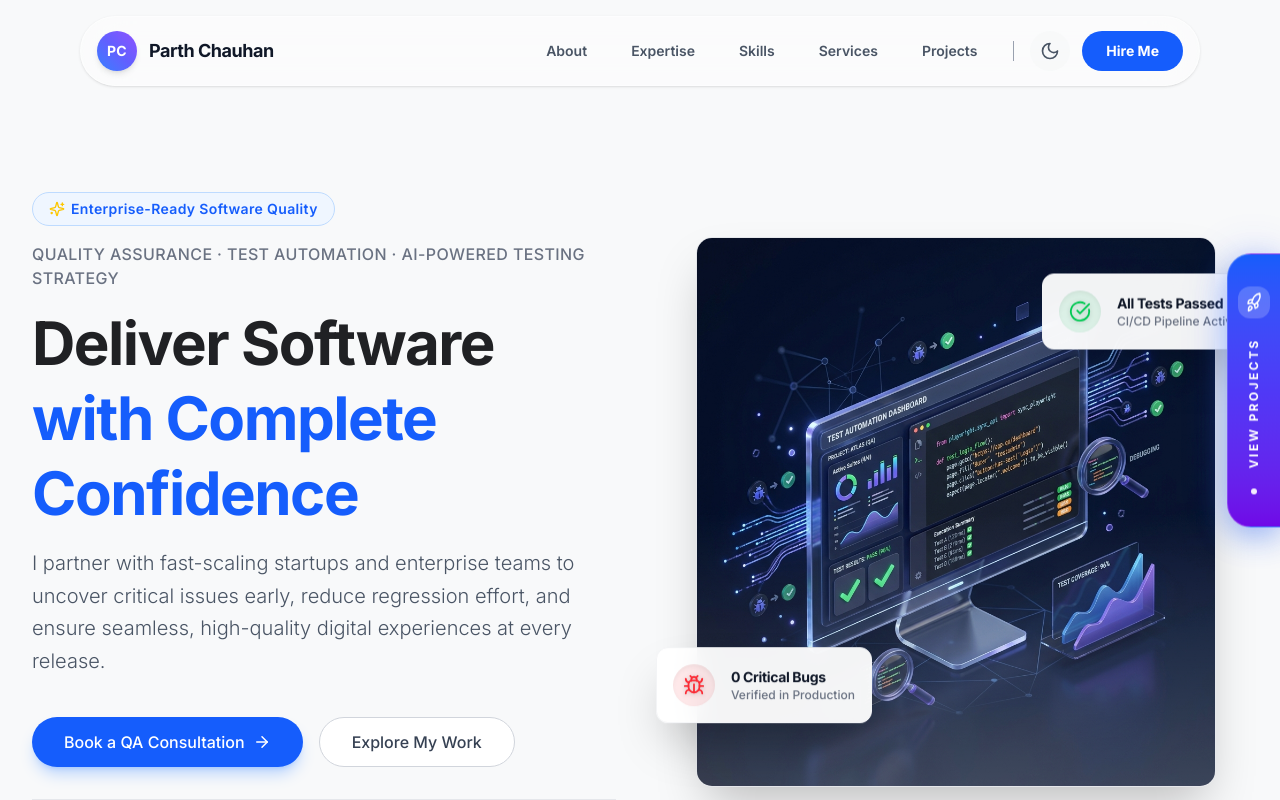
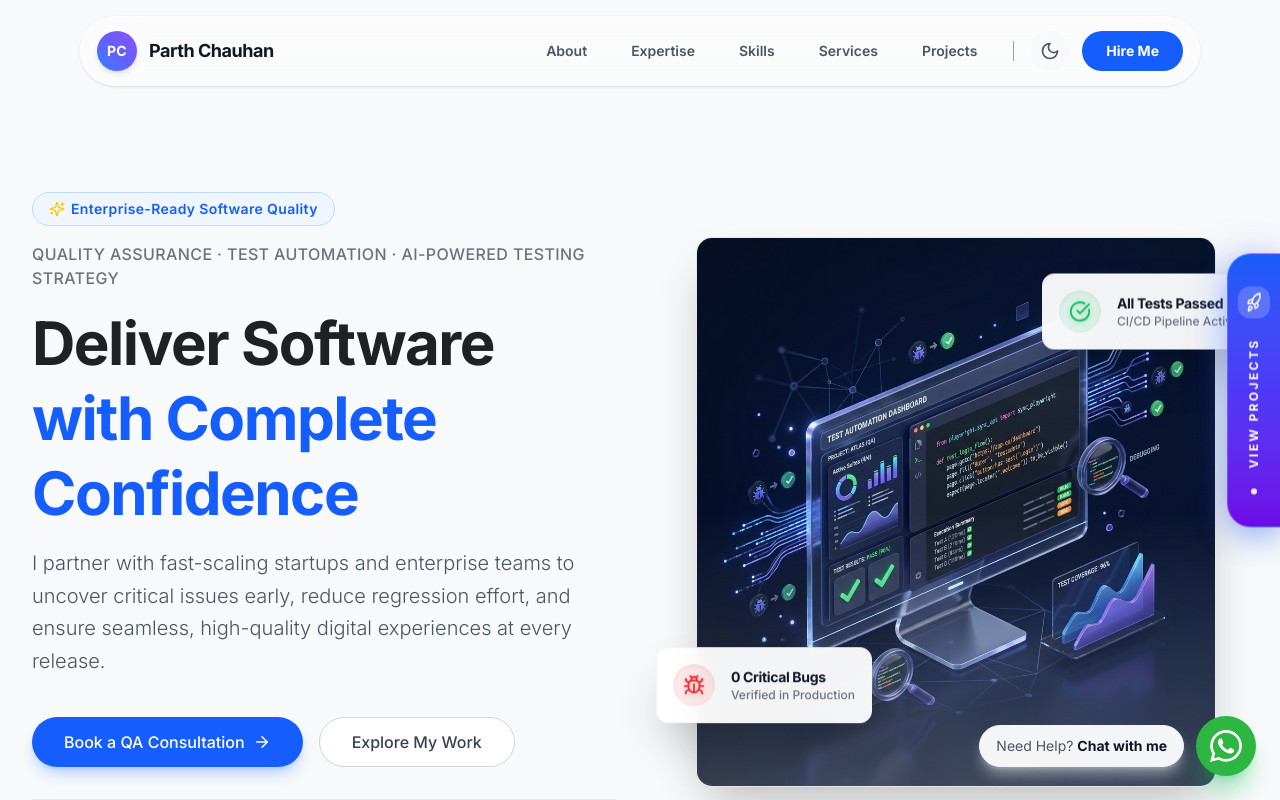
Before and after one commit to ParthChauhan2003/Portfolio, a React (Vite) app: page / in a window 1280 px wide. Shown: the top 800 px of the page. Built offline with nearby package versions, Linux system fonts and the light colour scheme.

Commit message:
feat: add interactive WhatsApp chat widget component to App layout

```diff
--- a/src/app/App.tsx
+++ b/src/app/App.tsx
@@ -15,6 +15,7 @@ import { CertsTools } from './components/CertsTools';
 import { Contact } from './components/Contact';
 import { Footer } from './components/Footer';
 import { FloatingSideProjects } from './components/FloatingSideProjects';
+import { WhatsAppWidget } from './components/WhatsAppWidget';
 import { Analytics } from '@vercel/analytics/react';
 import { SpeedInsights } from '@vercel/speed-insights/react';
 
@@ -99,6 +100,7 @@ export default function App() {
             <Contact darkMode={darkMode} />
           </main>
           <FloatingSideProjects darkMode={darkMode} />
+          <WhatsAppWidget darkMode={darkMode} />
           <Footer darkMode={darkMode} />
         </>
       )}
--- /dev/null
+++ b/src/app/components/WhatsAppWidget.tsx
@@ -0,0 +1,151 @@
+import React, { useState, useEffect } from 'react';
+import { motion, AnimatePresence } from 'motion/react';
+import { X } from 'lucide-react';
+
+const WhatsAppIcon = ({ size = 24, className = "" }) => (
+  <svg
+    xmlns="http://www.w3.org/2000/svg"
+    width={size}
+    height={size}
+    viewBox="0 0 24 24"
+    fill="currentColor"
+    className={className}
+  >
+    <path d="M17.472 14.382c-.297-.149-1.758-.867-2.03-.967-.273-.099-.471-.148-.67.15-.197.297-.767.966-.94 1.164-.173.199-.347.223-.644.075-.297-.15-1.255-.463-2.39-1.475-.883-.788-1.48-1.761-1.653-2.059-.173-.297-.018-.458.13-.606.134-.133.298-.347.446-.52.149-.174.198-.298.298-.497.099-.198.05-.371-.025-.52-.075-.149-.669-1.612-.916-2.207-.242-.579-.487-.5-.669-.51a12.8 12.8 0 0 0-.57-.01c-.198 0-.52.074-.792.372-.272.297-1.04 1.016-1.04 2.479 0 1.462 1.065 2.875 1.213 3.074.149.198 2.096 3.2 5.077 4.487.709.306 1.262.489 1.694.625.712.227 1.36.195 1.871.118.571-.085 1.758-.719 2.006-1.413.248-.694.248-1.289.173-1.413-.074-.124-.272-.198-.57-.347m-5.421 7.403h-.004a9.87 9.87 0 0 1-5.031-1.378l-.361-.214-3.741.982.998-3.648-.235-.374a9.86 9.86 0 0 1-1.51-5.26c.001-5.45 4.436-9.884 9.888-9.884 2.64 0 5.122 1.03 6.988 2.898a9.825 9.825 0 0 1 2.893 6.994c-.003 5.45-4.437 9.884-9.885 9.884m8.413-18.297A11.815 11.815 0 0 0 12.05 0C5.495 0 .16 5.335.157 11.892c0 2.096.547 4.142 1.588 5.945L.057 24l6.305-1.654a11.882 11.882 0 0 0 5.683 1.448h.005c6.554 0 11.89-5.335 11.893-11.893a11.821 11.821 0 0 0-3.48-8.413Z"/>
+  </svg>
+);
+
+interface WhatsAppWidgetProps {
+  darkMode: boolean;
+}
+
+export const WhatsAppWidget: React.FC<WhatsAppWidgetProps> = ({ darkMode }) => {
+  const [isOpen, setIsOpen] = useState(false);
+  const [showTooltip, setShowTooltip] = useState(false);
+  const [hasInteracted, setHasInteracted] = useState(false);
+
+  useEffect(() => {
+    // We keep this empty or remove the timers since text should always be visible
+  }, []);
+
+  const handleOpen = () => {
+    setIsOpen(true);
+    setShowTooltip(false);
+    setHasInteracted(true);
+  };
+
+  const handleClose = () => {
+    setIsOpen(false);
+  };
+
+  const waLink = "https://wa.me/919664639533?text=Hello+Parth,+I+visited+your+QA+Portfolio+and+would+like+to+discuss+a+project.";
+
+  return (
+    <div className="fixed bottom-6 right-6 z-[9999] flex flex-col items-end">
+      <AnimatePresence>
+        {isOpen && (
+          <motion.div
+            initial={{ opacity: 0, y: 20, scale: 0.9 }}
+            animate={{ opacity: 1, y: 0, scale: 1 }}
+            exit={{ opacity: 0, y: 20, scale: 0.9 }}
+            transition={{ type: "spring", stiffness: 300, damping: 25 }}
+            style={{ willChange: 'transform' }}
+            className={`mb-4 w-[320px] sm:w-[360px] rounded-2xl shadow-2xl overflow-hidden border origin-bottom-right ${
+              darkMode ? 'bg-gray-900 border-gray-800 shadow-black/50' : 'bg-white border-gray-100 shadow-gray-200/50'
+            }`}
+          >
+            {/* Header */}
+            <div className="bg-[#2db742] p-5 text-white relative">
+              <button
+                onClick={handleClose}
+                className="absolute top-4 right-4 text-white/80 hover:text-white transition-colors p-1.5 rounded-full hover:bg-white/10 focus:outline-none focus:ring-2 focus:ring-white/50"
+                aria-label="Close Chat"
+              >
+                <X size={20} />
+              </button>
+              <h3 className="font-bold text-lg mb-1.5 pr-8">Start a Conversation</h3>
+              <p className="text-white/90 text-sm leading-relaxed font-medium">
+                Hi! I'm Parth Chauhan. Click below to discuss QA Testing, Test Automation, AI Testing Strategy.
+              </p>
+            </div>
+
+            {/* Body */}
+            <div className={`p-5 ${darkMode ? 'bg-gray-900' : 'bg-white'}`}>
+              <div className="flex items-center gap-4 mb-5">
+                <div className="relative">
+                  {/* Avatar */}
+                  <div className={`w-12 h-12 rounded-full flex items-center justify-center text-white font-bold text-lg shadow-inner ${darkMode ? 'bg-gradient-to-br from-blue-600 to-indigo-800' : 'bg-gradient-to-br from-blue-500 to-indigo-600'}`}>
+                    PC
+                  </div>
+                  {/* Online Status */}
+                  <div className={`absolute bottom-0 right-0 w-3.5 h-3.5 bg-green-500 border-2 rounded-full ${darkMode ? 'border-gray-900' : 'border-white'}`}></div>
+                </div>
+                <div>
+                  <h4 className={`font-semibold text-[15px] ${darkMode ? 'text-white' : 'text-gray-900'}`}>Parth Chauhan</h4>
+                  <p className={`text-[13px] ${darkMode ? 'text-gray-400' : 'text-gray-500'}`}>QA Engineer | Test Automation</p>
+                  <p className={`text-[11px] mt-1 flex items-center gap-1.5 font-medium ${darkMode ? 'text-gray-500' : 'text-gray-400'}`}>
+                    <span className="w-1.5 h-1.5 bg-green-500 rounded-full inline-block animate-pulse"></span>
+                    Typically replies within a few minutes
+                  </p>
+                </div>
+              </div>
+
+              {/* CTA */}
+              <a
+                href={waLink}
+                target="_blank"
+                rel="noopener noreferrer"
+                className="w-full flex items-center justify-center gap-2 bg-[#2db742] hover:bg-[#28a33b] text-white font-semibold py-3.5 px-4 rounded-xl transition-all duration-200 shadow-lg shadow-green-500/25 hover:shadow-green-500/40 hover:-translate-y-0.5 group focus:outline-none focus:ring-2 focus:ring-[#2db742] focus:ring-offset-2"
+              >
+                <WhatsAppIcon size={20} className="group-hover:scale-110 transition-transform duration-300" />
+                Chat on WhatsApp
+              </a>
+            </div>
+          </motion.div>
+        )}
+      </AnimatePresence>
+
+      <div className="flex items-center gap-3">
+        <AnimatePresence>
+          {!isOpen && (
+            <motion.div
+              initial={{ opacity: 0, x: 20 }}
+              animate={{ opacity: 1, x: 0 }}
+              exit={{ opacity: 0, x: 10 }}
+              transition={{ type: "spring", stiffness: 400, damping: 25 }}
+              className={`px-4 py-2.5 rounded-full shadow-lg text-sm whitespace-nowrap cursor-pointer pointer-events-auto backdrop-blur-md flex items-center transition-transform hover:scale-105 ${
+                darkMode
+                  ? 'bg-gray-800/95 text-gray-300 border border-gray-700/50 shadow-black/30'
+                  : 'bg-white/95 text-gray-600 border border-gray-100 shadow-gray-200/50'
+              }`}
+              onClick={handleOpen}
+            >
+              Need Help?&nbsp;<span className={`font-bold ${darkMode ? 'text-white' : 'text-gray-900'}`}>Chat with me</span>
+            </motion.div>
+          )}
+        </AnimatePresence>
+
+        <button
+          onClick={isOpen ? handleClose : handleOpen}
+          style={{ willChange: 'transform' }}
+          className={`relative flex items-center justify-center w-[60px] h-[60px] text-white rounded-full transition-all duration-300 z-10 focus:outline-none focus:ring-4 focus:ring-offset-2 bg-[#2db742] hover:bg-[#28a33b] hover:scale-105 shadow-xl shadow-green-500/30 hover:shadow-green-500/50 focus:ring-[#2db742]/50 ${darkMode ? 'focus:ring-offset-gray-900' : 'focus:ring-offset-white'}`}
+          aria-label={isOpen ? 'Close Chat' : 'Open WhatsApp Chat'}
+          aria-expanded={isOpen}
+        >
+          <AnimatePresence mode="wait">
+            <motion.div
+              key={isOpen ? 'close' : 'open'}
+              initial={{ opacity: 0, rotate: -90, scale: 0.5 }}
+              animate={{ opacity: 1, rotate: 0, scale: 1 }}
+              exit={{ opacity: 0, rotate: 90, scale: 0.5 }}
+              transition={{ duration: 0.15, ease: "easeOut" }}
+              className="flex items-center justify-center"
+            >
+              {isOpen ? <X size={28} /> : <WhatsAppIcon size={32} className="text-white" />}
+            </motion.div>
+          </AnimatePresence>
+        </button>
+      </div>
+    </div>
+  );
+};
```
